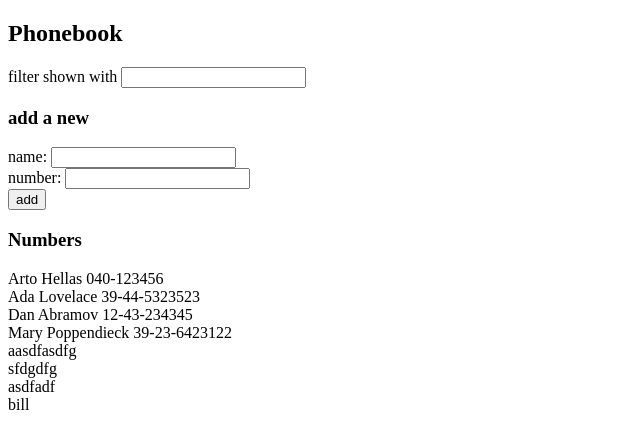
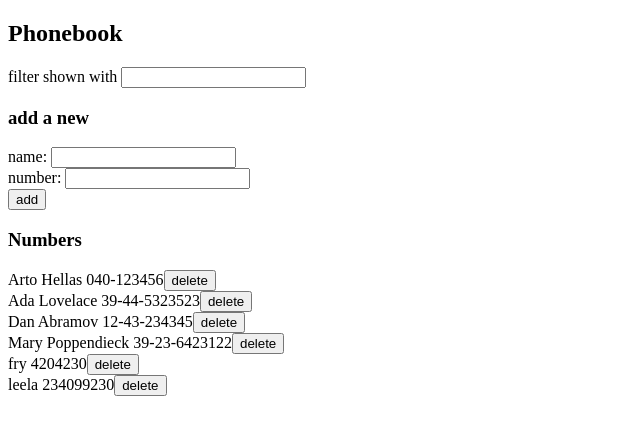
Before and after one commit to JasonPBurke/fullStackOpen, a React (Vite) app in the folder part2/phonebook/: page / in a window 1280 px wide. Shown: the top 448 px of the page, without its empty margins (0-640 px from the left). Built offline with nearby package versions, Linux system fonts and the light colour scheme; data requests are answered from the project's data file.

Commit message:
chore: complete exercise 2.14

```diff
--- a/part2/phonebook/db.json
+++ b/part2/phonebook/db.json
@@ -21,24 +21,14 @@
       "id": "4"
     },
     {
-      "id": "bdff",
-      "name": "aasdfasdfg",
-      "number": ""
+      "id": "93ec",
+      "name": "fry",
+      "number": "4204230"
     },
     {
-      "id": "ffb5",
-      "name": "sfdgdfg",
-      "number": ""
-    },
-    {
-      "id": "b601",
-      "name": "asdfadf",
-      "number": ""
-    },
-    {
-      "id": "5ee4",
-      "name": "bill",
-      "number": ""
+      "id": "fe34",
+      "name": "leela",
+      "number": "234099230"
     }
   ]
 }
--- a/part2/phonebook/src/App.jsx
+++ b/part2/phonebook/src/App.jsx
@@ -19,6 +19,16 @@ const App = () => {
 
   const handleChange = (setNewValue) => (e) => {
     setNewValue(e.target.value);
+  };
+
+  const handleRemove = (person) => () => {
+    window.confirm(`Delete ${person.name}?`)
+      ? numbers.remove(person.id).then((deletedPerson) => {
+          setPersons(
+            persons.filter((person) => deletedPerson.id !== person.id)
+          );
+        })
+      : null;
   };
 
   const addPersons = (e) => {
@@ -62,9 +72,9 @@ const App = () => {
       ></Form>
       <h3>Numbers</h3>
       {filter === '' ? (
-        <List persons={persons} />
+        <List persons={persons} handleRemove={handleRemove} />
       ) : (
-        <List persons={filteredPersons} />
+        <List persons={filteredPersons} handleRemove={handleRemove} />
       )}
     </div>
   );
--- a/part2/phonebook/src/components/List.jsx
+++ b/part2/phonebook/src/components/List.jsx
@@ -1,11 +1,15 @@
 import Person from './Person';
 
-const List = ({ persons }) => {
+const List = ({ persons, handleRemove }) => {
   return (
     <ul style={{ listStyleType: 'none', padding: '0' }}>
       {persons.map((person) => {
         return (
-          <Person person={person} key={person.id}>
+          <Person
+            person={person}
+            key={person.id}
+            handleRemove={handleRemove}
+          >
             {person.name}
           </Person>
         );
--- a/part2/phonebook/src/components/Person.jsx
+++ b/part2/phonebook/src/components/Person.jsx
@@ -1,6 +1,7 @@
-const Person = ({ person }) => (
+const Person = ({ person, handleRemove }) => (
   <li>
     {person.name} {person.number}
+    <button onClick={handleRemove(person)}>delete</button>
   </li>
 );
 
--- a/part2/phonebook/src/services/phoneNumbers.js
+++ b/part2/phonebook/src/services/phoneNumbers.js
@@ -19,6 +19,9 @@ const update = (id, newObject) => {
   // return request.then((response) => response.data);
 };
 
-const remove = () => {};
+const remove = (id) => {
+  const request = axios.delete(`${baseUrl}/${id}`);
+  return request.then((response) => response.data);
+};
 
 export default { getAll, create, update, remove };
```
